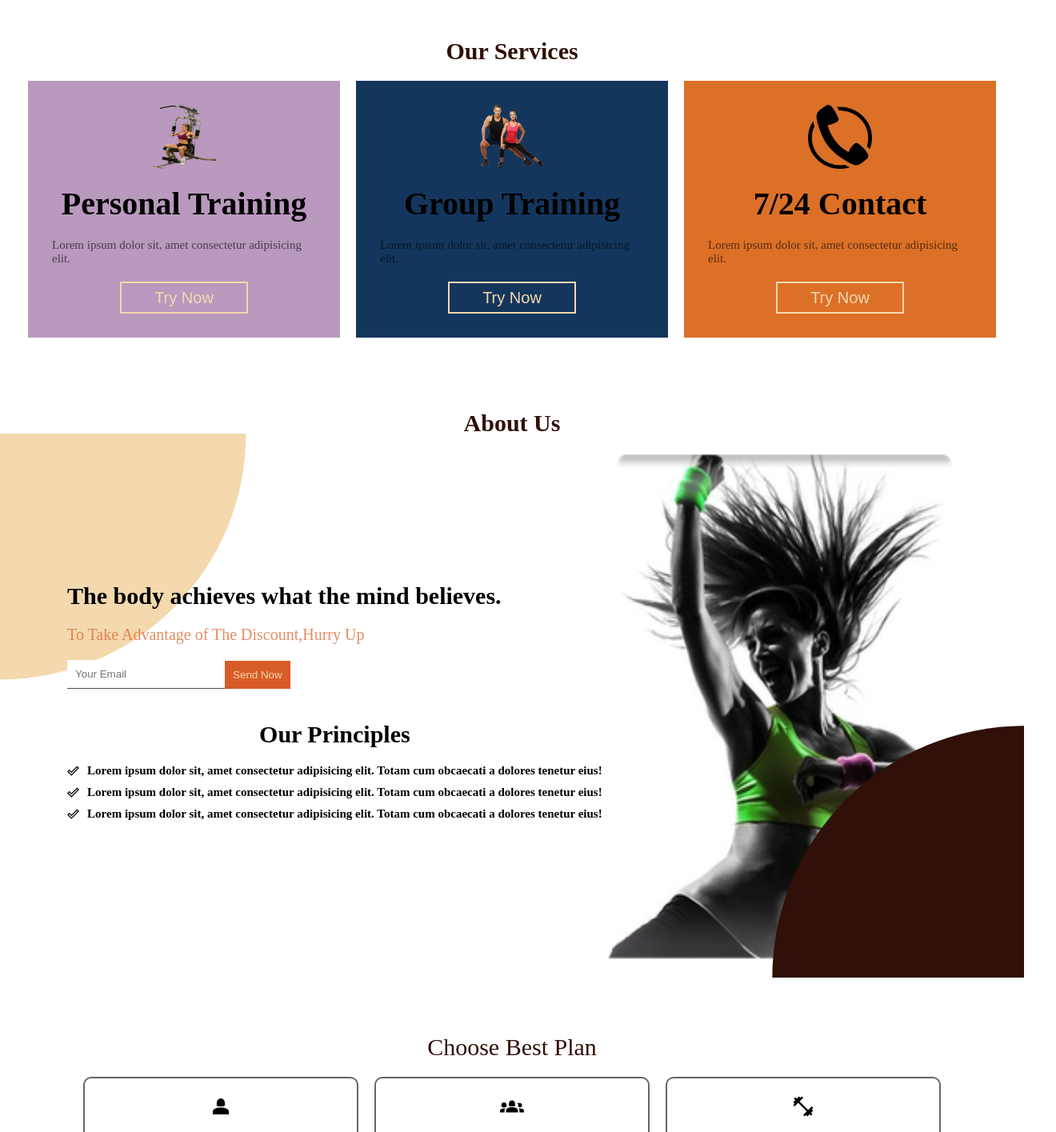
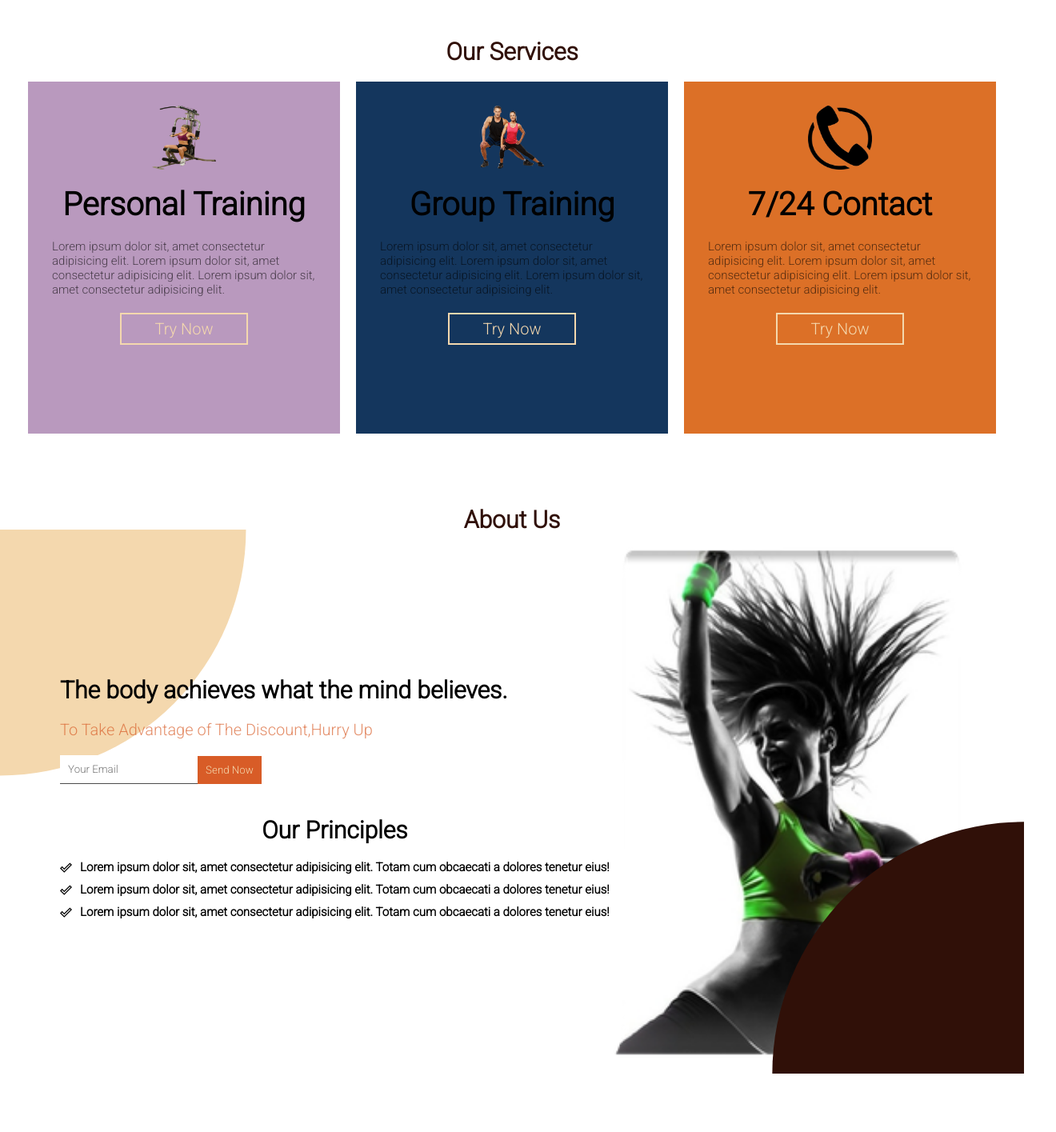
Before and after one commit to greatAlhazen/react-landing-page, a React (Create React App) app: page / in a window 1280 px wide. Shown: the part 803-2218 px from the top of the page at 80% size, 1320 px wide, since content can reach past the window. Built offline with nearby package versions, Linux system fonts and the light colour scheme.

Commit message:
create footer section and review all code lastly

```diff
--- a/public/index.html
+++ b/public/index.html
@@ -7,7 +7,7 @@
   <meta name="description" content="Web site created using create-react-app" />
   <title>Fitness</title>
   <!-- custom google fonts link -->
-<link href="https://fonts.googleapis.com/css2?family=Montserrat:ital,wght@0,400;0,500;0,700;1,300&family=Roboto:ital,wght@0,400;0,500;1,500&display=swap" rel="stylesheet">
+  <link href="https://fonts.googleapis.com/css2?family=Roboto:wght@300&display=swap" rel="stylesheet">
   <style>
     /* default properties */
     * {
@@ -17,6 +17,7 @@
       border:none;
       outline: none;
       color:inherit;
+      font-family: 'Roboto', sans-serif;
     }
 
     html{
--- a/src/App.jsx
+++ b/src/App.jsx
@@ -4,16 +4,18 @@ import Services from './components/Services';
 import About from './components/About';
 import Plans from './components/Plans';
 import Contact from './components/Contact';
+import Footer from './components/Footer';
 
 const App = () => {
   return (
     <>
-    <Navbar/>
-    <Home/>
+    <Navbar />
+    <Home />
     <Services/>
     <About/>
-    <Plans/>
-    <Contact/>
+    <Plans />
+    <Contact />
+    <Footer/>
     </>
   );
 };
--- a/src/components/About.jsx
+++ b/src/components/About.jsx
@@ -128,7 +128,7 @@ const Image = styled.img`
 
 const About = () => {
   return (
-    <Container>
+    <Container id='about'>
         <Heading>About Us</Heading>
         <Wrapper>
         <Content>
--- a/src/components/Contact.jsx
+++ b/src/components/Contact.jsx
@@ -132,7 +132,7 @@ const DeatilTitle = styled.h4`
 
 const Contact = () => {
   return (
-    <Container>
+    <Container id='contact'>
         <Heading>Contact Us</Heading>
         <Wrapper>
             <Form>
--- /dev/null
+++ b/src/components/Footer.jsx
@@ -0,0 +1,23 @@
+import styled from 'styled-components';
+
+const Container =styled.footer`
+    height:1rem;
+    width:100%;
+    display:flex;
+    align-items:center;
+    justify-content:center;
+    padding:2rem;
+    font-size:2.6rem;
+    background-color:#301008;
+    color:#fff;
+`;
+
+const Footer = () => {
+  return (
+    <Container>
+        Designed by Enes Uraz
+    </Container>
+  )
+}
+
+export default Footer
--- a/src/components/Home.jsx
+++ b/src/components/Home.jsx
@@ -80,7 +80,7 @@ const Home = () => {
   }
 
   return (
-    <Container image={image}>
+    <Container image={image} id="home">
       <Title>It's Your Workout, Your Time, Your Body, Own It.</Title>
       <Button>Workout With Us</Button>
       <Images>
--- a/src/components/Navbar.jsx
+++ b/src/components/Navbar.jsx
@@ -14,6 +14,7 @@ const Container = styled.div`
   top:0;
   left:0;
   z-index:1001;
+  background: ${(props) => props.bg}
 `;
 
 const Wrapper = styled.div`
@@ -27,6 +28,7 @@ const Logo = styled.div`
   display: flex;
   align-items: center;
   gap: 1rem;
+  cursor:pointer;
 `;
 
 const Image = styled.img`
@@ -36,7 +38,7 @@ const Image = styled.img`
 
 const Title = styled.h1`
   font-size: 2.5rem;
-  color: #f4d8ae;
+  color: ${(props) => props.color} ;
 `;
 
 const List = styled.ul`
@@ -64,7 +66,7 @@ const ListItem = styled.li``;
 
 const Button = styled.a`
   font-size: 2.5rem;
-  color: #f4d8ae;
+  color: ${(props) => props.color};
   cursor: pointer;
   background-image: linear-gradient(
     130deg,
@@ -102,48 +104,59 @@ const Menu = styled.div`
   position: absolute;
   top: 7rem;
   right: 0.5rem;
-  background-color: #fff;
+  background-color:${(props) => props.color} ;
   border-radius: 50%;
-  color: #301008;
+  color: #000;
   font-size: 3rem;
   display: none;
   align-items: center;
   justify-content: center;
   cursor: pointer;
   ${mediumScreen({ display: "flex" })};
-
-
 `;
 
 
 const Navbar = () => {
     const [responsive,setResponsive] = useState(false);
+    const [sliding , setSliding] = useState('transparent');
+    const [linkColor , setLinkColor] = useState('#f4d8ae');
+
     const handleResponsive = () =>{
         setResponsive(!responsive);
     }
 
+    window.addEventListener('scroll',function(){
+      if(window.scrollY > 30){
+        setSliding('#f4d8ae');
+        setLinkColor('#301008');
+      }else{
+        setSliding('transparent');
+        setLinkColor('#f4d8ae');
+      }
+    })
+
   return (
-    <Container>
+    <Container bg={sliding}>
       <Wrapper>
         <Logo>
           <Image src="/images/logo.png" />
-          <Title>FitNesss</Title>
+          <Title color={linkColor} >FitNesss</Title>
         </Logo>
         <List responsive={responsive}>
           <ListItem>
-            <Button href="#home">Home</Button>
+            <Button color={linkColor}  href="#home">Home</Button>
           </ListItem>
           <ListItem>
-            <Button href="#about">About</Button>
+            <Button color={linkColor}  href="#about">About</Button>
           </ListItem>
           <ListItem>
-            <Button href="#services">Services</Button>
+            <Button color={linkColor} href="#services">Services</Button>
           </ListItem>
           <ListItem>
-            <Button href="#pricing">Pricing</Button>
+            <Button color={linkColor} href="#pricing">Pricing</Button>
           </ListItem>
           <ListItem>
-            <Button href="#contact">Contact</Button>
+            <Button color={linkColor} href="#contact">Contact</Button>
           </ListItem>
         </List>
         <Links>
@@ -159,7 +172,7 @@ const Navbar = () => {
           <LinkItem></LinkItem>
         </Links>
       </Wrapper>
-      <Menu onClick={handleResponsive}>
+      <Menu color={linkColor} onClick={handleResponsive}>
        {!responsive ? <MenuIcon color="inherit" fontSize="inherit" /> :
        <CloseIcon color="inherit" fontSize="inherit" />
        }
--- a/src/components/Plans.jsx
+++ b/src/components/Plans.jsx
@@ -91,7 +91,7 @@ const Button = styled.button`
 
 const plans = () => {
   return (
-    <Container>
+    <Container id='pricing'>
         <Heading>Choose Best Plan</Heading>
         <Wrapper>
             <Card>
--- a/src/components/Services.jsx
+++ b/src/components/Services.jsx
@@ -25,6 +25,7 @@ const Wrapper = styled.div`
 const Card = styled.div`
   background-color: ${(props) => props.color};
   width:33rem;
+  height:38rem;
   display:flex;
   flex-direction:column;
   align-items:center;
@@ -62,25 +63,34 @@ ${button({
 
 const Services = () => {
   return (
-    <Container>
+    <Container id="services">
         <Heading>Our Services</Heading>
         <Wrapper>
             <Card color='#b999be'>
             <Image src="/images/personal.png"/>
             <Title>Personal Training</Title>
-            <Desc>Lorem ipsum dolor sit, amet consectetur adipisicing elit.</Desc>
+            <Desc>Lorem ipsum dolor sit, amet consectetur adipisicing elit.
+            Lorem ipsum dolor sit, amet consectetur adipisicing elit.
+            Lorem ipsum dolor sit, amet consectetur adipisicing elit.
+            </Desc>
             <Button color='#14365d'>Try Now</Button>
             </Card>
             <Card color='#14365d'>
             <Image src="/images/group.png"/>
             <Title>Group Training</Title>
-            <Desc>Lorem ipsum dolor sit, amet consectetur adipisicing elit. </Desc>
+            <Desc>Lorem ipsum dolor sit, amet consectetur adipisicing elit.
+            Lorem ipsum dolor sit, amet consectetur adipisicing elit.
+            Lorem ipsum dolor sit, amet consectetur adipisicing elit.
+            </Desc>
             <Button color='#dc7027'>Try Now</Button>
             </Card>
             <Card color='#dc7027'>
             <Image src="/images/telephone.png"/>
             <Title>7/24 Contact</Title>
-            <Desc>Lorem ipsum dolor sit, amet consectetur adipisicing elit. </Desc>
+            <Desc>Lorem ipsum dolor sit, amet consectetur adipisicing elit.
+            Lorem ipsum dolor sit, amet consectetur adipisicing elit.
+            Lorem ipsum dolor sit, amet consectetur adipisicing elit.
+            </Desc>
             <Button color='#b999be'>Try Now</Button>
             </Card>
         </Wrapper>
```
